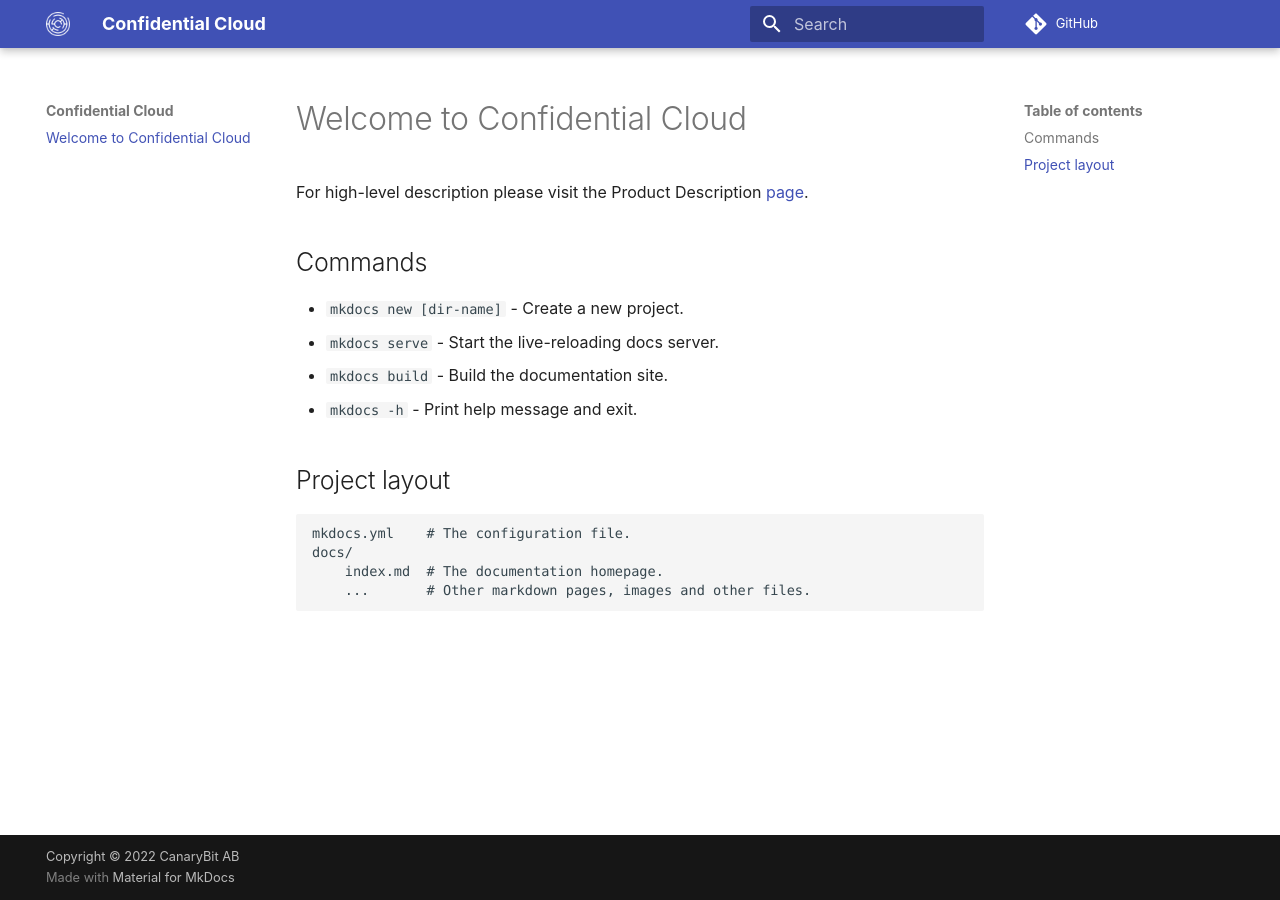
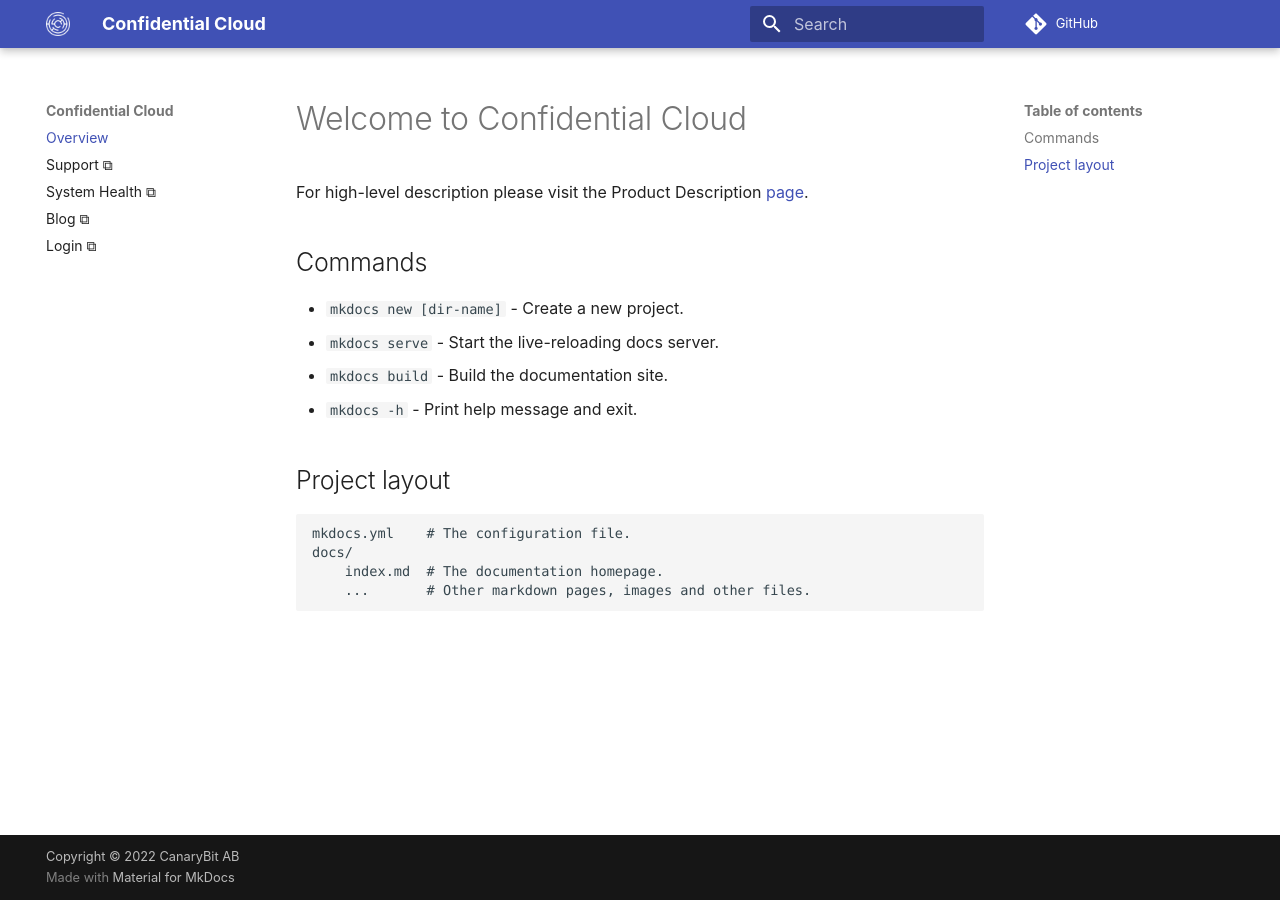
Before and after one commit to canarybit/cc-docs, an MkDocs documentation site: the page built from docs/index.md, in a window 1280 px wide. Built offline with MkDocs 1.6.1 and Material for MkDocs 9.7.7, drawn with Linux system fonts in a browser that asks for light colours.

Commit message:
Updates menu

```diff
--- a/mkdocs.yml
+++ b/mkdocs.yml
@@ -23,3 +23,10 @@
 
 plugins:
   - search
+
+nav:
+  - 'Overview': 'index.md'
+  - 'Support ⧉': 'https://canarybit.eu'
+  - 'System Health ⧉': 'https://confidentialcloud.statuspage.io'
+  - 'Blog ⧉': 'https://canarybit.eu/blog'
+  - 'Login ⧉': 'https://confidentialcloud.io'
```
